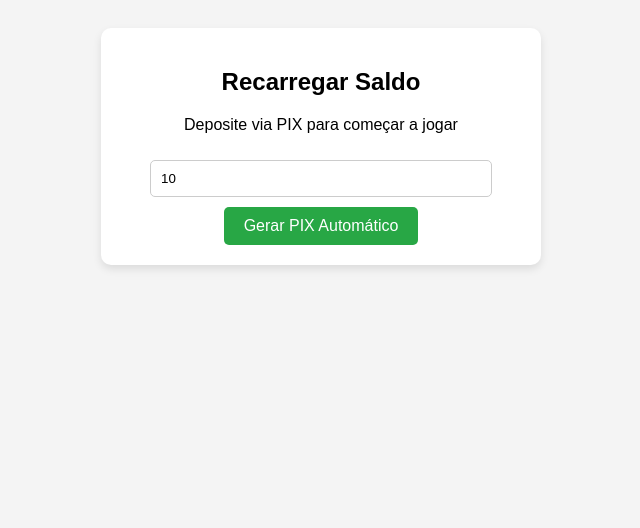
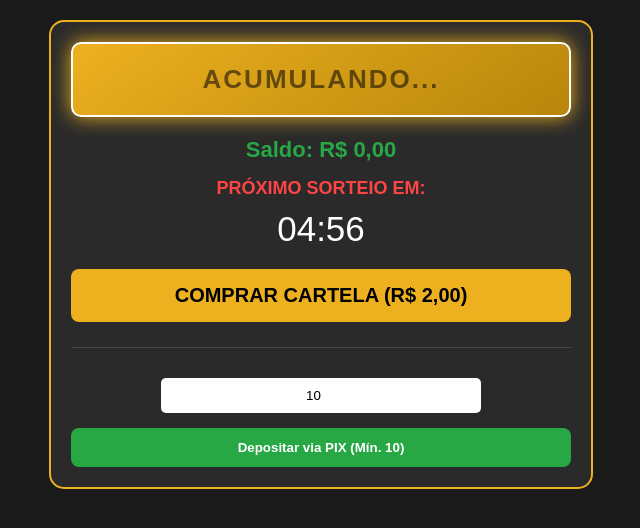
Before and after one commit to emanuelalandossantossilva-alt/Bingo-real, a website: page index.html in a window 1280 px wide. Shown: the whole page, without its empty margins (319-959 px from the left). Drawn offline with Linux system fonts and the light colour scheme.

Commit message:
Update index.html

```diff
--- a/index.html
+++ b/index.html
@@ -3,77 +3,146 @@
 <head>
     <meta charset="UTF-8">
     <meta name="viewport" content="width=device-width, initial-scale=1.0">
-    <title>Bingo Real - Depósito</title>
+    <title>Bingo Real - Cartelas e Timer</title>
     <style>
-        body { font-family: sans-serif; text-align: center; padding: 20px; background-color: #f4f4f4; }
-        .card { background: white; padding: 20px; border-radius: 10px; box-shadow: 0 4px 8px rgba(0,0,0,0.1); max-width: 400px; margin: auto; }
-        input { width: 80%; padding: 10px; margin: 10px 0; border: 1px solid #ccc; border-radius: 5px; }
-        button { background-color: #28a745; color: white; border: none; padding: 10px 20px; border-radius: 5px; cursor: pointer; font-size: 16px; }
-        button:hover { background-color: #218838; }
-        #pix-container { margin-top: 20px; display: none; word-break: break-all; background: #e9ecef; padding: 10px; border-radius: 5px; }
+        body { font-family: 'Arial', sans-serif; background-color: #1a1a1a; color: white; text-align: center; margin: 0; padding: 20px; }
+        .container { max-width: 500px; margin: auto; background: #2a2a2a; padding: 20px; border-radius: 15px; border: 2px solid #edb120; }
+
+        /* Banner Acumulado */
+        .acumulado-container {
+            background: linear-gradient(145deg, #edb120, #b8860b);
+            color: #000; padding: 20px; border-radius: 10px;
+            margin-bottom: 20px; font-weight: bold; border: 2px solid #fff;
+            box-shadow: 0 0 20px #edb120;
+        }
+        .status-texto { font-size: 26px; letter-spacing: 2px; animation: flash 1.5s infinite; }
+        @keyframes flash { 0% { opacity: 1; } 50% { opacity: 0.5; } 100% { opacity: 1; } }
+
+        /* Cronómetro */
+        .timer-box { font-size: 18px; color: #ff4444; margin: 10px 0; font-weight: bold; }
+        #countdown { font-size: 35px; color: #fff; margin-bottom: 20px; }
+
+        /* Cartela Gerada */
+        .cartela-area { display: none; margin: 20px 0; background: #fff; color: #000; padding: 15px; border-radius: 10px; border: 3px solid #edb120; }
+        .grid-cartela { display: grid; grid-template-columns: repeat(5, 1fr); gap: 8px; margin-top: 10px; }
+        .num-cartela { background: #f0f0f0; padding: 10px; border-radius: 5px; font-weight: bold; font-size: 18px; border: 1px solid #ddd; }
+
+        .saldo-box { font-size: 22px; margin-bottom: 15px; color: #28a745; font-weight: bold; }
+        .btn-comprar { background-color: #edb120; color: #000; border: none; padding: 15px; border-radius: 8px; cursor: pointer; width: 100%; font-weight: bold; font-size: 20px; transition: 0.2s; }
+        .btn-comprar:active { transform: scale(0.98); }
+
+        input { width: 60%; padding: 10px; margin: 15px 0; border-radius: 5px; border: none; text-align: center; }
+        .btn-pix { background-color: #28a745; color: white; border: none; padding: 12px; width: 100%; border-radius: 8px; font-weight: bold; cursor: pointer; }
     </style>
 </head>
 <body>
 
-    <div class="card">
-        <h2>Recarregar Saldo</h2>
-        <p>Deposite via PIX para começar a jogar</p>
+    <div class="container">
+        <div class="acumulado-container">
+            <span class="status-texto">ACUMULANDO...</span>
+        </div>
 
-        <input type="number" id="valor-deposito" placeholder="Valor (R$)" min="1" value="10">
-        <br>
-        <button onclick="depositar()">Gerar PIX Automático</button>
+        <div class="saldo-box">Saldo: R$ <span id="saldo">0,00</span></div>
 
-        <div id="pix-container">
-            <p><strong>Copia e Cola:</strong></p>
-            <textarea id="pix-code" readonly style="width: 100%; height: 80px;"></textarea>
-            <br><br>
-            <button style="background-color: #007bff;" onclick="copiarPix()">Copiar Código</button>
+        <div class="timer-box">PRÓXIMO SORTEIO EM:</div>
+        <div id="countdown">05:00</div>
+
+        <button class="btn-comprar" id="btn-comprar" onclick="comprarCartela()">COMPRAR CARTELA (R$ 2,00)</button>
+
+        <div id="cartela-area" class="cartela-area">
+            <strong>SUA CARTELA (ID: #<span id="cartela-id"></span>)</strong>
+            <div id="grid-cartela" class="grid-cartela"></div>
+            <p style="font-size: 11px; margin-top: 10px; color: #d9534f;">* 10 números entre 01 e 50</p>
+        </div>
+
+        <div style="margin-top: 25px; border-top: 1px solid #444; padding-top: 15px;">
+            <input type="number" id="valor-input" value="10" min="10">
+            <button class="btn-pix" onclick="gerarPix()">Depositar via PIX (Mín. 10)</button>
         </div>
     </div>
 
     <script>
-        async function depositar() {
-            const valor = document.getElementById('valor-deposito').value;
-            const btn = document.querySelector('button');
+        let saldo = 0.00;
+        let acumuladoOculto = 0.00;
+        let tempoRestante = 300; // 5 minutos em segundos
 
-            if (!valor || valor < 1) return alert("Digite um valor válido!");
+        // Regras de Geração da Cartela (50 números, sem dobrados, sem sequências de 3)
+        function gerarCartelaValida() {
+            let numeros = [];
+            while (numeros.length < 10) {
+                let n = Math.floor(Math.random() * 50) + 1;
 
-            btn.innerText = "Gerando...";
-            btn.disabled = true;
+                if (numeros.includes(n)) continue; // Não repete
+                if ([11, 22, 33, 44].includes(n)) continue; // Não dobrados
 
-            try {
-                // Link do seu servidor no Render
-                const response = await fetch('https://bingo-backend-89dt.onrender.com/gerar-pix', {
-                    method: 'POST',
-                    headers: { 'Content-Type': 'application/json' },
-                    body: JSON.stringify({ valor: valor })
+                // Evita sequências de 3 (ex: 10, 11, 12)
+                let sequencia = false;
+                if (numeros.includes(n-1) && numeros.includes(n-2)) sequencia = true;
+                if (numeros.includes(n+1) && numeros.includes(n+2)) sequencia = true;
+                if (numeros.includes(n-1) && numeros.includes(n+1)) sequencia = true;
+
+                if (sequencia) continue;
+
+                numeros.push(n);
+            }
+            return numeros.sort((a, b) => a - b);
+        }
+
+        function comprarCartela() {
+            if (saldo >= 2.00) {
+                saldo -= 2.00;
+                acumuladoOculto += 1.80;
+                document.getElementById('saldo').innerText = saldo.toFixed(2).replace('.', ',');
+
+                const cartela = gerarCartelaValida();
+                const grid = document.getElementById('grid-cartela');
+                grid.innerHTML = "";
+                cartela.forEach(n => {
+                    grid.innerHTML += `<div class="num-cartela">${n < 10 ? '0'+n : n}</div>`;
                 });
 
-                const data = await response.json();
-
-                if (data.qr_code) {
-                    document.getElementById('pix-container').style.display = 'block';
-                    document.getElementById('pix-code').value = data.qr_code;
-                    alert("PIX Gerado com sucesso!");
-                } else {
-                    alert("Erro do Mercado Pago. Verifique seu Access Token.");
-                }
-            } catch (error) {
-                alert("O servidor está acordando... aguarde 30 segundos e tente novamente.");
-            } finally {
-                btn.innerText = "Gerar PIX Automático";
-                btn.disabled = false;
+                document.getElementById('cartela-area').style.display = 'block';
+                document.getElementById('cartela-id').innerText = Math.floor(Math.random() * 9999);
+                alert("Boa sorte! Cartela gerada.");
+            } else {
+                alert("Saldo insuficiente!");
             }
         }
 
-        function copiarPix() {
-            const copyText = document.getElementById("pix-code");
-            copyText.select();
-            copyText.setSelectionRange(0, 99999);
-            document.execCommand("copy");
-            alert("Código copiado!");
+        // Lógica do Timer de 5 Minutos
+        function atualizarTimer() {
+            const min = Math.floor(tempoRestante / 60);
+            const seg = tempoRestante % 60;
+            document.getElementById('countdown').innerText =
+                `${min.toString().padStart(2, '0')}:${seg.toString().padStart(2, '0')}`;
+
+            if (tempoRestante <= 0) {
+                document.getElementById('countdown').innerText = "SORTEANDO!";
+                document.getElementById('btn-comprar').disabled = true;
+
+                setTimeout(() => {
+                    tempoRestante = 300; // Reinicia 5 min
+                    document.getElementById('btn-comprar').disabled = false;
+                }, 10000); // 10 segundos de pausa para o sorteio
+            } else {
+                tempoRestante--;
+            }
+        }
+        setInterval(atualizarTimer, 1000);
+
+        async function gerarPix() {
+            const v = document.getElementById('valor-input').value;
+            if (v < 10) return alert("Mínimo R$ 10");
+            try {
+                const res = await fetch('https://bingo-backend-89dt.onrender.com/gerar-pix', {
+                    method: 'POST',
+                    headers: { 'Content-Type': 'application/json' },
+                    body: JSON.stringify({ valor: v })
+                });
+                const data = await res.json();
+                if (data.qr_code) alert("PIX Gerado com sucesso!");
+            } catch (e) { alert("Servidor a iniciar..."); }
         }
     </script>
-
 </body>
 </html>
```
